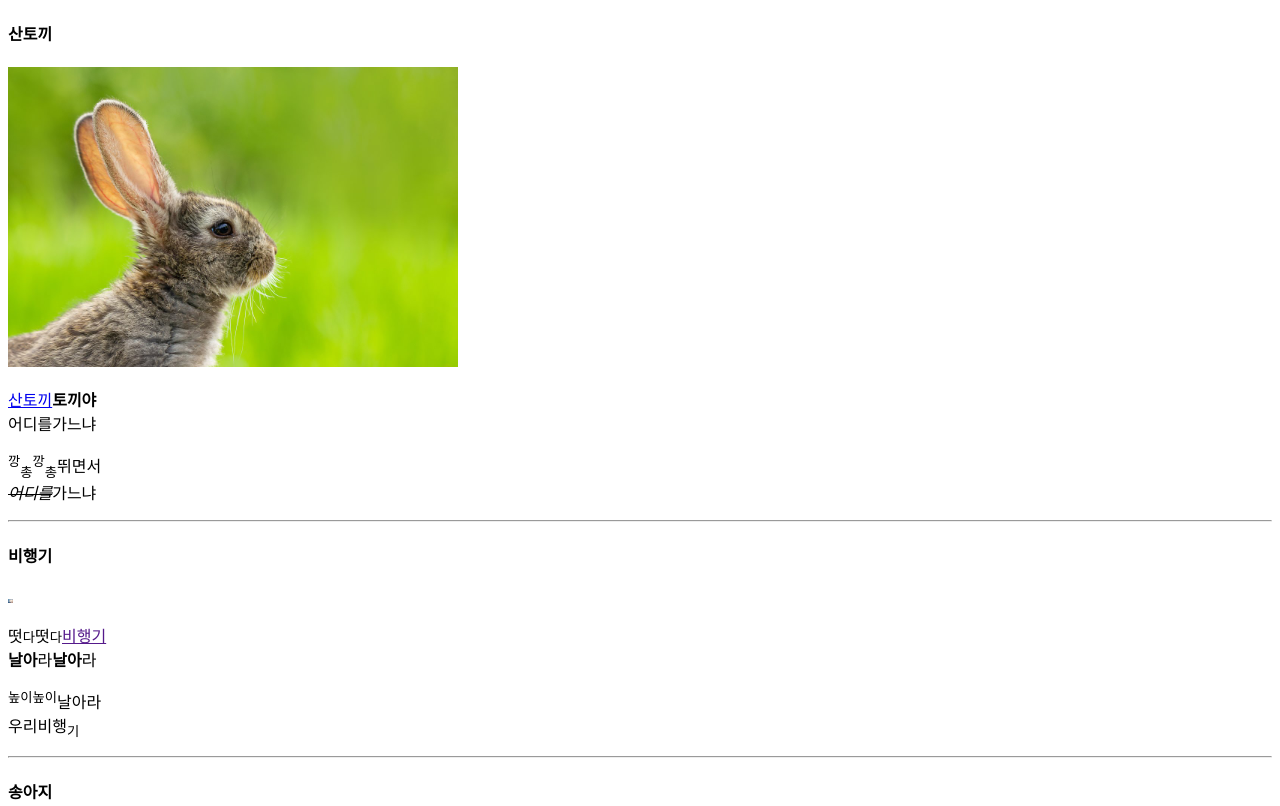
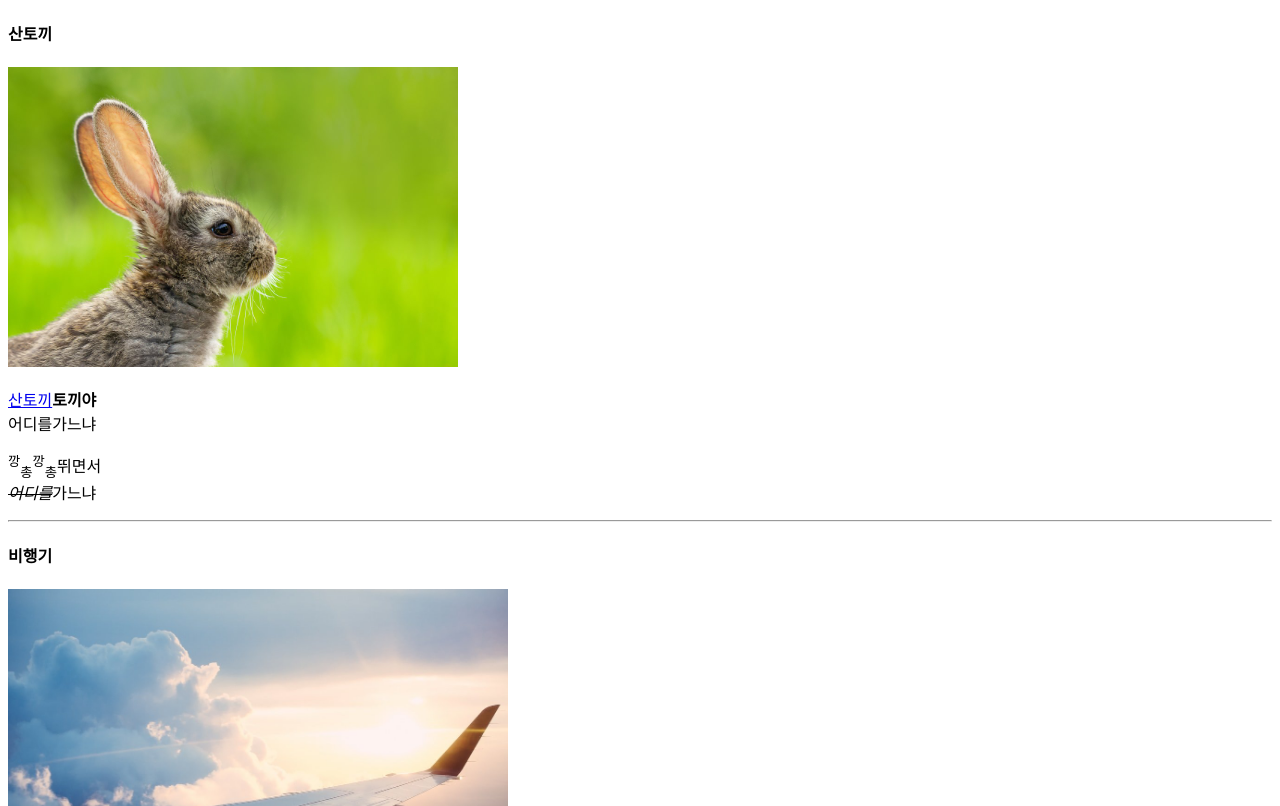
Before and after one commit to choiharin/green310, a plain HTML site: page ex_song.html in a window 1280 px wide. Shown: the top 806 px of the page. Drawn offline with Linux system fonts and the light colour scheme.

Commit message:
Update ex_song.html

```diff
--- a/ex_song.html
+++ b/ex_song.html
@@ -18,7 +18,7 @@
     <p><sup>깡</sup><sub>총</sub><sup>깡</sup><sub>총</sub>뛰면서<br><del><i>어디를</i></del>가느냐</p>
     <hr>
     <h4>비행기</h4>
-    <img src="img/qlgodrl.jpg" alt="비행기사진" width="5ㅗ허ㅛㅠㅜ효ㅠㅜ효ㅠㅜ효ㅠㅜ효ㅠㅜ효ㅠㅜ효ㅠㅜ효ㅠㅜ효ㅠㅜ효ㅠㅜ효ㅠㅜ효ㅠㅜ효ㅠㅜㅍ ㅡ00">
+    <img src="img/qlgodrl.jpg" alt="비행기사진" width="500">
     <p>떳<small>다</small>떳<small>다</small><a href="">비행기</a><br><strong>날아</strong>라<strong>날아</strong>라</p>
     <p><sup>높이높이</sup>날아라<br>우리비행<sub>기</sub></p>
     <hr>
```
